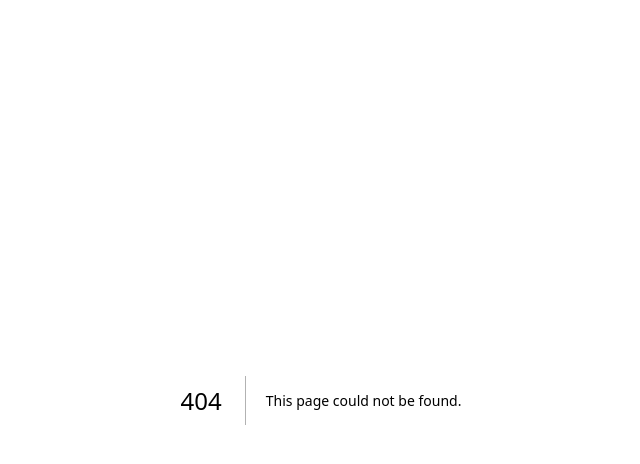
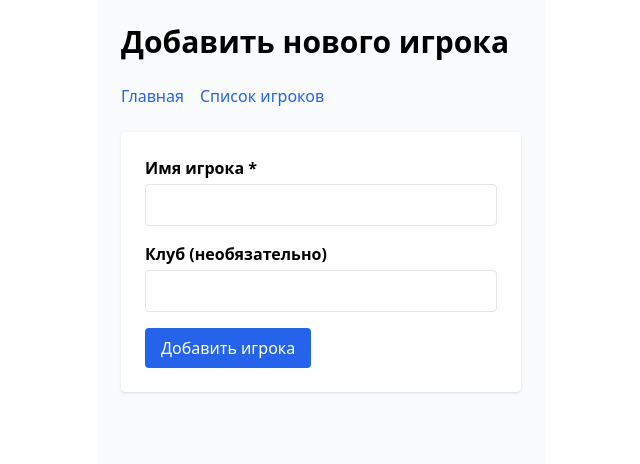
Before and after one commit to klivadenko33/tennis-front, a Next.js app: page /dashboard/add-player in a window 1280 px wide. Before the commit this address had no page. Shown: the top 464 px of the page, without its empty margins (319-959 px from the left). Built offline with nearby package versions, Linux system fonts and the light colour scheme; sample sign-in values are in the browser's storage.

Commit message:
Create add-player.js

```diff
--- /dev/null
+++ b/pages/dashboard/add-player.js
@@ -0,0 +1,110 @@
+import { useState, useEffect } from "react";
+import { useRouter } from "next/router";
+import axios from "axios";
+import Link from "next/link";
+
+const DIRECTUS_URL = process.env.NEXT_PUBLIC_DIRECTUS_URL || "https://directus-4fzx.onrender.com";
+
+export default function AddPlayer() {
+  const router = useRouter();
+  const [isAuthorized, setIsAuthorized] = useState(false);
+  const [name, setName] = useState("");
+  const [club, setClub] = useState("");
+  const [loading, setLoading] = useState(false);
+  const [errorMsg, setErrorMsg] = useState("");
+  const [successMsg, setSuccessMsg] = useState("");
+
+  useEffect(() => {
+    // Простая проверка — есть ли токен в localStorage
+    const token = localStorage.getItem("authToken");
+    if (!token) {
+      router.replace("/login");
+    } else {
+      setIsAuthorized(true);
+    }
+  }, [router]);
+
+  async function handleSubmit(e) {
+    e.preventDefault();
+    setErrorMsg("");
+    setSuccessMsg("");
+    if (!name.trim()) {
+      setErrorMsg("Введите имя игрока");
+      return;
+    }
+    setLoading(true);
+    try {
+      // Добавляем игрока через API Directus с авторизацией
+      const token = localStorage.getItem("authToken");
+      await axios.post(
+        `${DIRECTUS_URL}/items/players`,
+        { name: name.trim(), club: club.trim() },
+        { headers: { Authorization: `Bearer ${token}` } }
+      );
+      setSuccessMsg("Игрок успешно добавлен!");
+      setName("");
+      setClub("");
+    } catch (error) {
+      console.error("Ошибка добавления игрока:", error);
+      setErrorMsg("Ошибка при добавлении игрока");
+    } finally {
+      setLoading(false);
+    }
+  }
+
+  if (!isAuthorized) return null; // Пока не авторизованы — не показываем форму
+
+  return (
+    <div className="min-h-screen p-6 bg-gray-50 max-w-md mx-auto">
+      <h1 className="text-3xl font-bold mb-6">Добавить нового игрока</h1>
+      <nav className="mb-6 space-x-4">
+        <Link href="/">
+          <a className="text-blue-600 hover:underline">Главная</a>
+        </Link>
+        <Link href="/players">
+          <a className="text-blue-600 hover:underline">Список игроков</a>
+        </Link>
+      </nav>
+
+      <form onSubmit={handleSubmit} className="bg-white p-6 rounded shadow">
+        <div className="mb-4">
+          <label className="block mb-1 font-semibold" htmlFor="name">
+            Имя игрока *
+          </label>
+          <input
+            id="name"
+            type="text"
+            className="w-full border rounded px-3 py-2"
+            value={name}
+            onChange={(e) => setName(e.target.value)}
+            required
+          />
+        </div>
+
+        <div className="mb-4">
+          <label className="block mb-1 font-semibold" htmlFor="club">
+            Клуб (необязательно)
+          </label>
+          <input
+            id="club"
+            type="text"
+            className="w-full border rounded px-3 py-2"
+            value={club}
+            onChange={(e) => setClub(e.target.value)}
+          />
+        </div>
+
+        {errorMsg && <p className="mb-4 text-red-600">{errorMsg}</p>}
+        {successMsg && <p className="mb-4 text-green-600">{successMsg}</p>}
+
+        <button
+          type="submit"
+          disabled={loading}
+          className="bg-blue-600 text-white px-4 py-2 rounded hover:bg-blue-700 transition disabled:opacity-50"
+        >
+          {loading ? "Сохраняем..." : "Добавить игрока"}
+        </button>
+      </form>
+    </div>
+  );
+}
```
